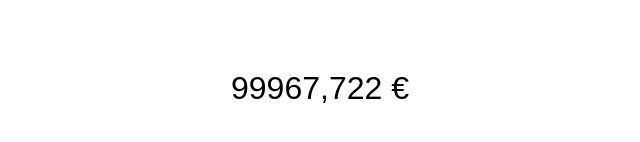
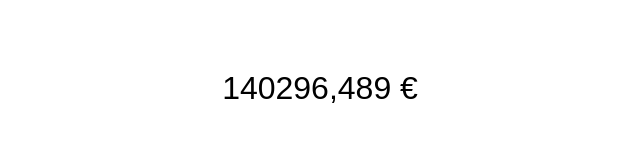
Before and after one commit to Mathias2101/Kersig, a plain HTML site: page index.html in a window 1280 px wide. Shown: the part 320-462 px from the top of the page, without its empty margins (320-960 px from the left). Drawn offline with Linux system fonts and the light colour scheme.

Commit message:
Update index.html

```diff
--- a/index.html
+++ b/index.html
@@ -24,16 +24,18 @@
         const jahresZins = 0.04; // Jährlicher Zinsatz
         const kapital = 4000000; // Kapital in Euro
         const sekundenImJahr = 365 * 24 * 60 * 60; // Anzahl der Sekunden in einem Jahr
+        const startDatum = new Date('2023-10-01T00:00:00'); // Startdatum auf den 1. Oktober 2023 setzen
 
         // Berechnet den Zuwachs pro Sekunde
         const zuwachsProSekunde = kapital * jahresZins / sekundenImJahr;
 
         function aktualisiereZaehler() {
             const jetzt = new Date();
-            const start = new Date(jetzt.getFullYear(), 0, 1); // Start am Anfang des Jahres
-            const sekundenSeitStart = (jetzt - start) / 1000;
-            const aktuellerBetrag = startBetrag + (zuwachsProSekunde * sekundenSeitStart);
-            document.getElementById('zaehler').innerText = aktuellerBetrag.toFixed(3).replace('.', ',') + ' €';
+            const sekundenSeitStart = (jetzt - startDatum) / 1000; // Berechnet die Sekunden seit dem Startdatum
+            if (sekundenSeitStart > 0) {
+                const aktuellerBetrag = startBetrag + (zuwachsProSekunde * sekundenSeitStart);
+                document.getElementById('zaehler').innerText = aktuellerBetrag.toFixed(3).replace('.', ',') + ' €';
+            }
         }
 
         // Aktualisiert den Zähler jede Sekunde
```
